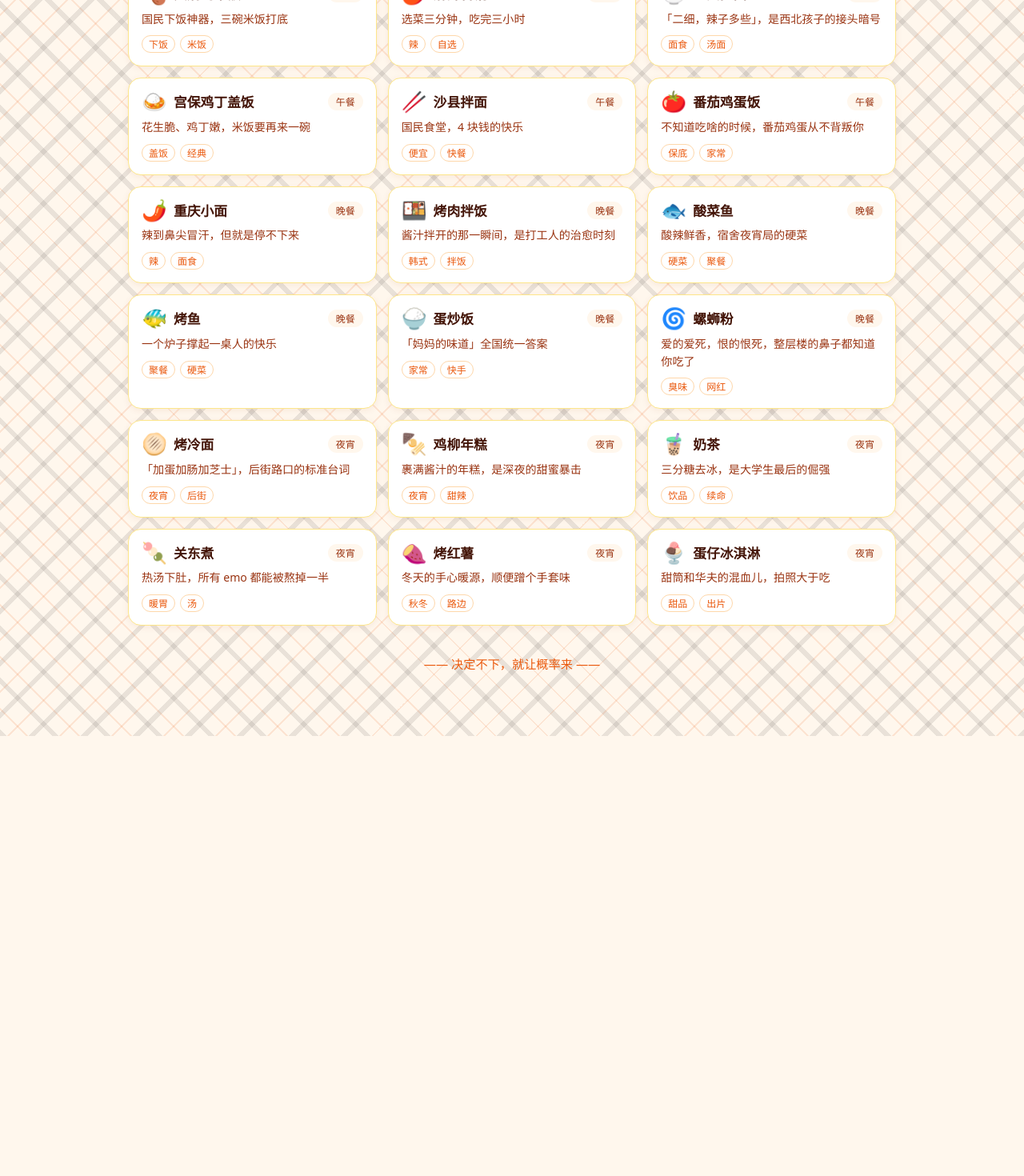
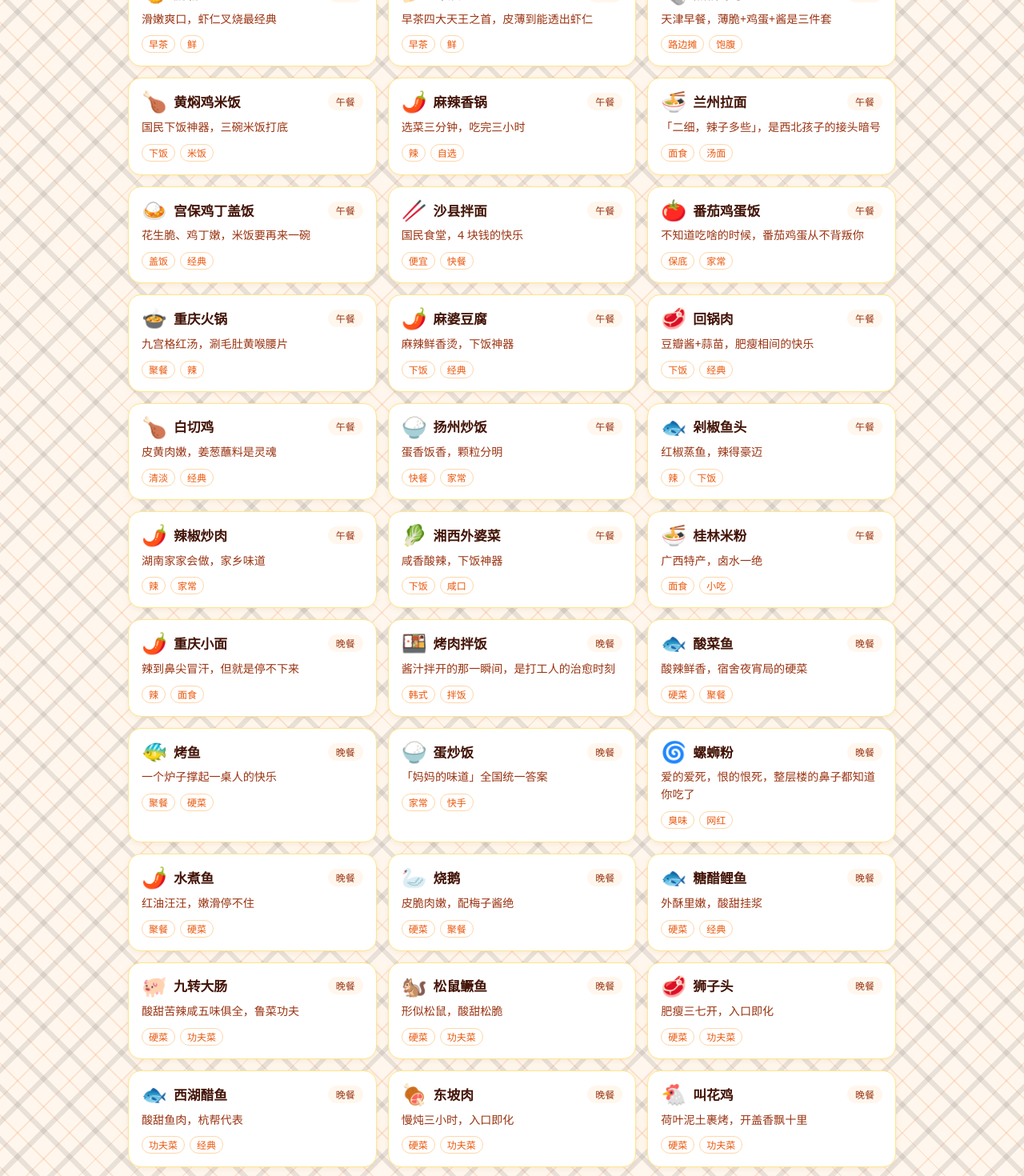
Before and after one commit to XingHo-VibeCoding/do-you-eat, a React (Vite) app: page / in a window 1280 px wide. Shown: the part 1330-2800 px from the top of the page at 80% size. Before the commit the page ends 2250 px from the top, so only its background shows below. Built offline with nearby package versions, Linux system fonts and the light colour scheme.

Commit message:
Day 13｜食物库扩充 24→54 条 + 8 大菜系全覆盖
改: types/food.ts 加 Cuisine 类型与 Food.cuisine? 字段

加: foods.ts 新增 30 条食物（湘徽菜 9 条 + 川粤苏浙闽鲁补齐 + 其他 3 条）

```diff
--- a/src/data/foods.ts
+++ b/src/data/foods.ts
@@ -1,12 +1,19 @@
-// 内置食物库（Day 7 第 2 步）
+// 内置食物库（Day 7 第 2 步；Day 13 菜系板块追加 cuisine 字段；Day 13 食物库扩充到 54 条）
 // 设计依据：TECH_DESIGN.md §3.1 + Day 5 决策 D3（TS 内置数组，IDE 友好）
-// 覆盖 4 个 mealPeriod，每条带 emoji + 一句话俏皮文案
-// MVP 共 24 条，足够支撑「随机出菜 + 重抽」的体验；后续可继续追加
+//
+// 总量：54 条（24 原 + 30 新）
+// 8 大菜系全覆盖（湘菜 5 / 徽菜 4 全部为新增；其他菜系 2~11 条）
+// 4 个餐段均衡分布（早 / 午 / 晚 / 夜宵）
+// 11 条「其他」保留为不归八大菜系（兰州拉面 / 韩式 / 日式 / 西北 / 北京小吃 / 广西小吃 等）
+//
+// 字段顺序约定：id / name / emoji / description / mealPeriod / spicy / tags / cuisine
+//   - cuisine 留空（不加字段）= 不参与菜系抽取
+//   - 这个约定和 Day 13 板块 1 决策一致
 
 import type { Food } from '../types/food'
 
 export const FOODS: readonly Food[] = [
-  // —— 早餐 —— 6
+  // ═══════════════ 早餐（12 条）══════════════════════
   {
     id: 'f001',
     name: '豆浆油条',
@@ -15,6 +22,7 @@ export const FOODS: readonly Food[] = [
     mealPeriod: 'breakfast',
     spicy: false,
     tags: ['咸口', '传统'],
+    cuisine: '鲁',
   },
   {
     id: 'f002',
@@ -24,6 +32,7 @@ export const FOODS: readonly Food[] = [
     mealPeriod: 'breakfast',
     spicy: false,
     tags: ['汤汁', '鲜'],
+    cuisine: '苏',
   },
   {
     id: 'f003',
@@ -33,6 +42,7 @@ export const FOODS: readonly Food[] = [
     mealPeriod: 'breakfast',
     spicy: false,
     tags: ['清淡', '养胃'],
+    cuisine: '粤',
   },
   {
     id: 'f004',
@@ -42,6 +52,7 @@ export const FOODS: readonly Food[] = [
     mealPeriod: 'breakfast',
     spicy: false,
     tags: ['路边摊', '饱腹'],
+    cuisine: '鲁',
   },
   {
     id: 'f005',
@@ -51,6 +62,7 @@ export const FOODS: readonly Food[] = [
     mealPeriod: 'breakfast',
     spicy: false,
     tags: ['便携', '便宜'],
+    cuisine: '浙',
   },
   {
     id: 'f006',
@@ -61,8 +73,38 @@ export const FOODS: readonly Food[] = [
     spicy: false,
     tags: ['健康', '宿舍 DIY'],
   },
+  // —— 新增早餐 ——
+  {
+    id: 'f031',
+    name: '肠粉',
+    emoji: '🍤',
+    description: '滑嫩爽口，虾仁叉烧最经典',
+    mealPeriod: 'breakfast',
+    spicy: false,
+    tags: ['早茶', '鲜'],
+    cuisine: '粤',
+  },
+  {
+    id: 'f032',
+    name: '虾饺',
+    emoji: '🥟',
+    description: '早茶四大天王之首，皮薄到能透出虾仁',
+    mealPeriod: 'breakfast',
+    spicy: false,
+    tags: ['早茶', '鲜'],
+    cuisine: '粤',
+  },
+  {
+    id: 'f053',
+    name: '煎饼果子',
+    emoji: '🌯',
+    description: '天津早餐，薄脆+鸡蛋+酱是三件套',
+    mealPeriod: 'breakfast',
+    spicy: false,
+    tags: ['路边摊', '饱腹'],
+  },
 
-  // —— 午餐 —— 6
+  // ═══════════════ 午餐（15 条）══════════════════════
   {
     id: 'f007',
     name: '黄焖鸡米饭',
@@ -71,6 +113,7 @@ export const FOODS: readonly Food[] = [
     mealPeriod: 'lunch',
     spicy: true,
     tags: ['下饭', '米饭'],
+    cuisine: '鲁',
   },
   {
     id: 'f008',
@@ -80,6 +123,7 @@ export const FOODS: readonly Food[] = [
     mealPeriod: 'lunch',
     spicy: true,
     tags: ['辣', '自选'],
+    cuisine: '川',
   },
   {
     id: 'f009',
@@ -89,6 +133,7 @@ export const FOODS: readonly Food[] = [
     mealPeriod: 'lunch',
     spicy: true,
     tags: ['面食', '汤面'],
+    // 兰州拉面属西北菜系，不在八大菜系内
   },
   {
     id: 'f010',
@@ -98,6 +143,7 @@ export const FOODS: readonly Food[] = [
     mealPeriod: 'lunch',
     spicy: true,
     tags: ['盖饭', '经典'],
+    cuisine: '川',
   },
   {
     id: 'f011',
@@ -107,6 +153,7 @@ export const FOODS: readonly Food[] = [
     mealPeriod: 'lunch',
     spicy: false,
     tags: ['便宜', '快餐'],
+    cuisine: '闽',
   },
   {
     id: 'f012',
@@ -117,8 +164,98 @@ export const FOODS: readonly Food[] = [
     spicy: false,
     tags: ['保底', '家常'],
   },
+  // —— 新增午餐 ——
+  {
+    id: 'f025',
+    name: '重庆火锅',
+    emoji: '🍲',
+    description: '九宫格红汤，涮毛肚黄喉腰片',
+    mealPeriod: 'lunch',
+    spicy: true,
+    tags: ['聚餐', '辣'],
+    cuisine: '川',
+  },
+  {
+    id: 'f026',
+    name: '麻婆豆腐',
+    emoji: '🌶️',
+    description: '麻辣鲜香烫，下饭神器',
+    mealPeriod: 'lunch',
+    spicy: true,
+    tags: ['下饭', '经典'],
+    cuisine: '川',
+  },
+  {
+    id: 'f027',
+    name: '回锅肉',
+    emoji: '🥩',
+    description: '豆瓣酱+蒜苗，肥瘦相间的快乐',
+    mealPeriod: 'lunch',
+    spicy: true,
+    tags: ['下饭', '经典'],
+    cuisine: '川',
+  },
+  {
+    id: 'f029',
+    name: '白切鸡',
+    emoji: '🍗',
+    description: '皮黄肉嫩，姜葱蘸料是灵魂',
+    mealPeriod: 'lunch',
+    spicy: false,
+    tags: ['清淡', '经典'],
+    cuisine: '粤',
+  },
+  {
+    id: 'f036',
+    name: '扬州炒饭',
+    emoji: '🍚',
+    description: '蛋香饭香，颗粒分明',
+    mealPeriod: 'lunch',
+    spicy: false,
+    tags: ['快餐', '家常'],
+    cuisine: '苏',
+  },
+  {
+    id: 'f043',
+    name: '剁椒鱼头',
+    emoji: '🐟',
+    description: '红椒蒸鱼，辣得豪迈',
+    mealPeriod: 'lunch',
+    spicy: true,
+    tags: ['辣', '下饭'],
+    cuisine: '湘',
+  },
+  {
+    id: 'f044',
+    name: '辣椒炒肉',
+    emoji: '🌶️',
+    description: '湖南家家会做，家乡味道',
+    mealPeriod: 'lunch',
+    spicy: true,
+    tags: ['辣', '家常'],
+    cuisine: '湘',
+  },
+  {
+    id: 'f046',
+    name: '湘西外婆菜',
+    emoji: '🥬',
+    description: '咸香酸辣，下饭神器',
+    mealPeriod: 'lunch',
+    spicy: true,
+    tags: ['下饭', '咸口'],
+    cuisine: '湘',
+  },
+  {
+    id: 'f054',
+    name: '桂林米粉',
+    emoji: '🍜',
+    description: '广西特产，卤水一绝',
+    mealPeriod: 'lunch',
+    spicy: false,
+    tags: ['面食', '小吃'],
+  },
 
-  // —— 晚餐 —— 6
+  // ═══════════════ 晚餐（17 条）══════════════════════
   {
     id: 'f013',
     name: '重庆小面',
@@ -127,6 +264,7 @@ export const FOODS: readonly Food[] = [
     mealPeriod: 'dinner',
     spicy: true,
     tags: ['辣', '面食'],
+    cuisine: '川',
   },
   {
     id: 'f014',
@@ -145,6 +283,7 @@ export const FOODS: readonly Food[] = [
     mealPeriod: 'dinner',
     spicy: true,
     tags: ['硬菜', '聚餐'],
+    cuisine: '川',
   },
   {
     id: 'f016',
@@ -154,6 +293,7 @@ export const FOODS: readonly Food[] = [
     mealPeriod: 'dinner',
     spicy: true,
     tags: ['聚餐', '硬菜'],
+    cuisine: '川',
   },
   {
     id: 'f017',
@@ -173,8 +313,149 @@ export const FOODS: readonly Food[] = [
     spicy: true,
     tags: ['臭味', '网红'],
   },
+  // —— 新增晚餐 ——
+  {
+    id: 'f028',
+    name: '水煮鱼',
+    emoji: '🌶️',
+    description: '红油汪汪，嫩滑停不住',
+    mealPeriod: 'dinner',
+    spicy: true,
+    tags: ['聚餐', '硬菜'],
+    cuisine: '川',
+  },
+  {
+    id: 'f030',
+    name: '烧鹅',
+    emoji: '🦢',
+    description: '皮脆肉嫩，配梅子酱绝',
+    mealPeriod: 'dinner',
+    spicy: false,
+    tags: ['硬菜', '聚餐'],
+    cuisine: '粤',
+  },
+  {
+    id: 'f033',
+    name: '糖醋鲤鱼',
+    emoji: '🐟',
+    description: '外酥里嫩，酸甜挂浆',
+    mealPeriod: 'dinner',
+    spicy: false,
+    tags: ['硬菜', '经典'],
+    cuisine: '鲁',
+  },
+  {
+    id: 'f034',
+    name: '九转大肠',
+    emoji: '🐖',
+    description: '酸甜苦辣咸五味俱全，鲁菜功夫',
+    mealPeriod: 'dinner',
+    spicy: false,
+    tags: ['硬菜', '功夫菜'],
+    cuisine: '鲁',
+  },
+  {
+    id: 'f035',
+    name: '松鼠鳜鱼',
+    emoji: '🐿️',
+    description: '形似松鼠，酸甜松脆',
+    mealPeriod: 'dinner',
+    spicy: false,
+    tags: ['硬菜', '功夫菜'],
+    cuisine: '苏',
+  },
+  {
+    id: 'f037',
+    name: '狮子头',
+    emoji: '🥩',
+    description: '肥瘦三七开，入口即化',
+    mealPeriod: 'dinner',
+    spicy: false,
+    tags: ['硬菜', '功夫菜'],
+    cuisine: '苏',
+  },
+  {
+    id: 'f038',
+    name: '西湖醋鱼',
+    emoji: '🐟',
+    description: '酸甜鱼肉，杭帮代表',
+    mealPeriod: 'dinner',
+    spicy: false,
+    tags: ['功夫菜', '经典'],
+    cuisine: '浙',
+  },
+  {
+    id: 'f039',
+    name: '东坡肉',
+    emoji: '🍖',
+    description: '慢炖三小时，入口即化',
+    mealPeriod: 'dinner',
+    spicy: false,
+    tags: ['硬菜', '功夫菜'],
+    cuisine: '浙',
+  },
+  {
+    id: 'f040',
+    name: '叫花鸡',
+    emoji: '🐔',
+    description: '荷叶泥土裹烤，开盖香飘十里',
+    mealPeriod: 'dinner',
+    spicy: false,
+    tags: ['硬菜', '功夫菜'],
+    cuisine: '浙',
+  },
+  {
+    id: 'f041',
+    name: '佛跳墙',
+    emoji: '🍲',
+    description: '山珍海味一坛炖，闽菜天花板',
+    mealPeriod: 'dinner',
+    spicy: false,
+    tags: ['硬菜', '功夫菜'],
+    cuisine: '闽',
+  },
+  {
+    id: 'f047',
+    name: '永州血鸭',
+    emoji: '🦆',
+    description: '血香鸭嫩，湘菜代表',
+    mealPeriod: 'dinner',
+    spicy: true,
+    tags: ['硬菜', '辣'],
+    cuisine: '湘',
+  },
+  {
+    id: 'f048',
+    name: '臭鳜鱼',
+    emoji: '🐟',
+    description: '闻臭吃香，徽菜灵魂',
+    mealPeriod: 'dinner',
+    spicy: false,
+    tags: ['硬菜', '臭味'],
+    cuisine: '徽',
+  },
+  {
+    id: 'f050',
+    name: '徽州一品锅',
+    emoji: '🍲',
+    description: '层层叠叠，一锅多吃',
+    mealPeriod: 'dinner',
+    spicy: false,
+    tags: ['聚餐', '硬菜'],
+    cuisine: '徽',
+  },
+  {
+    id: 'f051',
+    name: '火腿炖甲鱼',
+    emoji: '🐢',
+    description: '鲜香浓郁，徽菜功夫',
+    mealPeriod: 'dinner',
+    spicy: false,
+    tags: ['硬菜', '功夫菜'],
+    cuisine: '徽',
+  },
 
-  // —— 夜宵 —— 6
+  // ═══════════════ 夜宵（10 条）══════════════════════
   {
     id: 'f019',
     name: '烤冷面',
@@ -201,6 +482,7 @@ export const FOODS: readonly Food[] = [
     mealPeriod: 'snack',
     spicy: false,
     tags: ['饮品', '续命'],
+    cuisine: '粤',
   },
   {
     id: 'f022',
@@ -229,6 +511,46 @@ export const FOODS: readonly Food[] = [
     spicy: false,
     tags: ['甜品', '出片'],
   },
+  // —— 新增夜宵 ——
+  {
+    id: 'f042',
+    name: '海蛎煎',
+    emoji: '🥚',
+    description: '鲜蚝鸡蛋，地道闽南',
+    mealPeriod: 'snack',
+    spicy: false,
+    tags: ['夜宵', '鲜'],
+    cuisine: '闽',
+  },
+  {
+    id: 'f045',
+    name: '口味虾',
+    emoji: '🦐',
+    description: '麻辣鲜香，夜宵之王',
+    mealPeriod: 'snack',
+    spicy: true,
+    tags: ['夜宵', '辣'],
+    cuisine: '湘',
+  },
+  {
+    id: 'f049',
+    name: '毛豆腐',
+    emoji: '🟫',
+    description: '长毛发酵，煎至金黄，配辣酱一绝',
+    mealPeriod: 'snack',
+    spicy: false,
+    tags: ['夜宵', '臭味'],
+    cuisine: '徽',
+  },
+  {
+    id: 'f052',
+    name: '驴打滚',
+    emoji: '🍡',
+    description: '北京小吃，豆面裹红糖',
+    mealPeriod: 'snack',
+    spicy: false,
+    tags: ['小吃', '甜品'],
+  },
 ]
 
 /**
```
Also changed, not shown: src/types/food.ts (+11 -0 lines).
